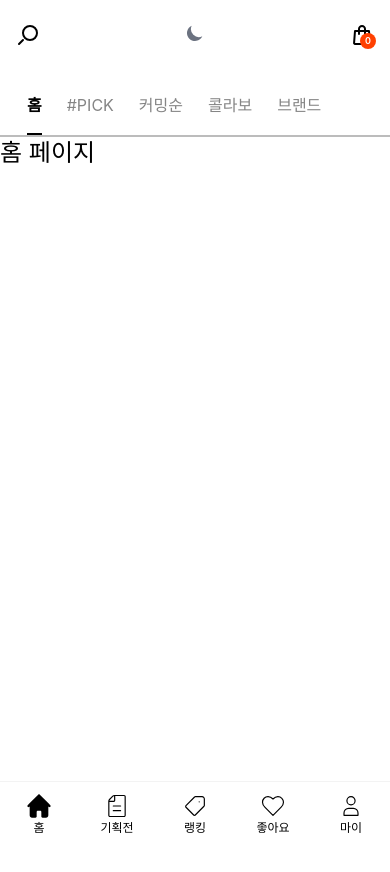
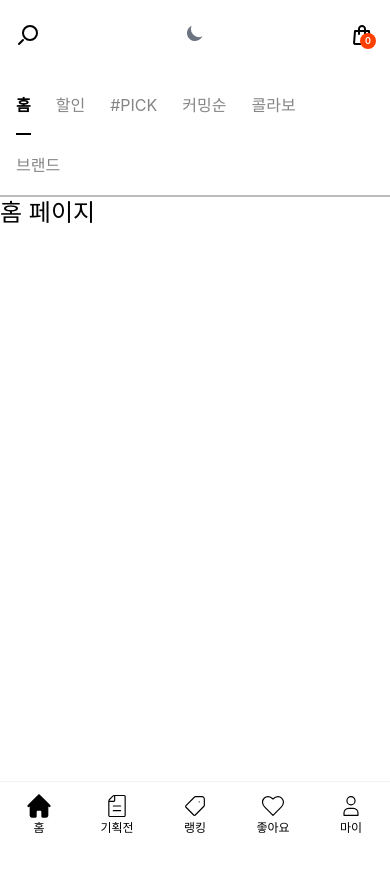
Before and after one commit to bingual/adora, a Next.js app: page / in a window 390 px wide. Shown: the top 872 px of the page. Built offline with nearby package versions, Linux system fonts and the light colour scheme; no server answers; a web font is replaced by a local one.

Commit message:
반응형 수정

```diff
--- a/src/app/globals.scss
+++ b/src/app/globals.scss
@@ -117,7 +117,7 @@ body {
         @apply bg-white dark:bg-gray-900;
         @apply border-b-2 border-solid border-[#bcbcbc] dark:border-gray-700;
         > ul {
-            padding: 0 27px;
+            @apply px-7 max-sm:px-4;
             > li {
                 display: inline-block;
                 margin-right: 25px;
@@ -129,6 +129,10 @@ body {
                     line-height: 60px;
                     display: block;
                     box-sizing: border-box;
+                    > span.point {
+                        color: #ff4000 !important;
+                        font-weight: 600;
+                    }
                 }
             }
 
--- a/src/component/header.tsx
+++ b/src/component/header.tsx
@@ -70,6 +70,11 @@ export default function Header() {
                             </li>
                             <li>
                                 <Link href="#">
+                                    <span>할인</span>
+                                </Link>
+                            </li>
+                            <li>
+                                <Link href="#">
                                     <span>#PICK</span>
                                 </Link>
                             </li>
@@ -78,6 +83,13 @@ export default function Header() {
                                     <span>커밍순</span>
                                 </Link>
                             </li>
+                            {/*<li>*/}
+                            {/*    <Link href="#">*/}
+                            {/*        <span className={'point'}>*/}
+                            {/*            BLACK FRIDAY*/}
+                            {/*        </span>*/}
+                            {/*    </Link>*/}
+                            {/*</li>*/}
                             <li>
                                 <Link href="#">
                                     <span>콜라보</span>
```
